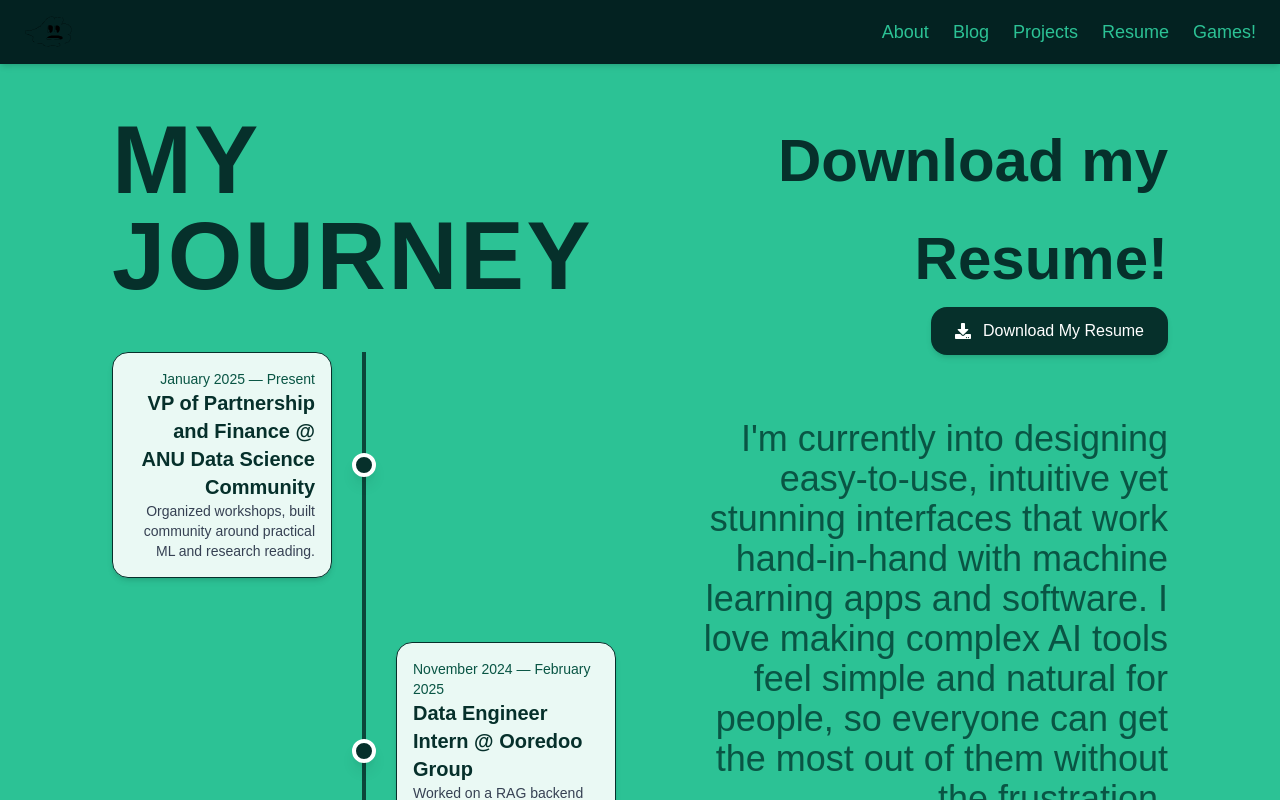
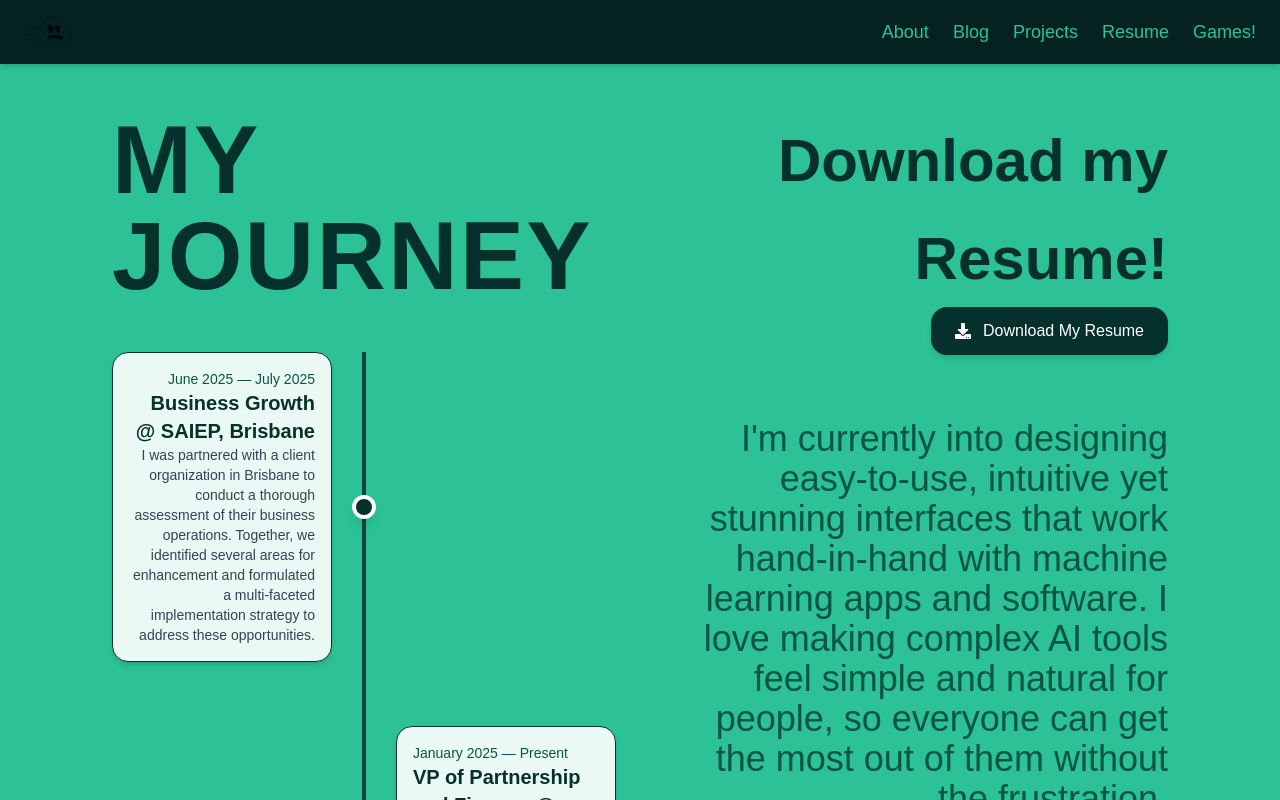
Before and after one commit to goosetea04/personal, a Next.js app: page /resume in a window 1280 px wide. Shown: the top 800 px of the page. Built offline with nearby package versions, Linux system fonts and the light colour scheme.

Commit message:
added timeline

```diff
--- a/src/components/Resume.tsx
+++ b/src/components/Resume.tsx
@@ -5,6 +5,12 @@ import { motion, useAnimation } from "framer-motion";
 import { FaDownload } from "react-icons/fa";
 
 const timeline = [
+    {
+    start: "June 2025",
+    end: "July 2025",
+    title: "Business Growth @ SAIEP, Brisbane",
+    description: "I was partnered with a client organization in Brisbane to conduct a thorough assessment of their business operations. Together, we identified several areas for enhancement and formulated a multi-faceted implementation strategy to address these opportunities.",
+  },
     {
     start: "January 2025",
     end: "Present",
```
